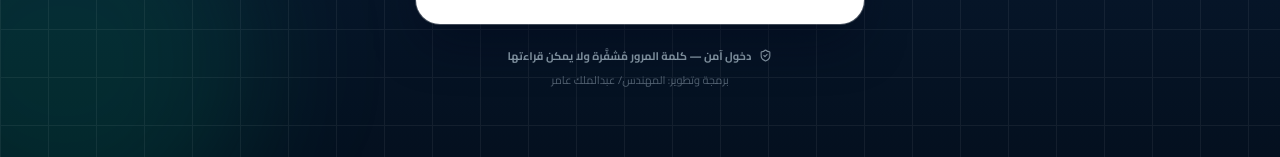
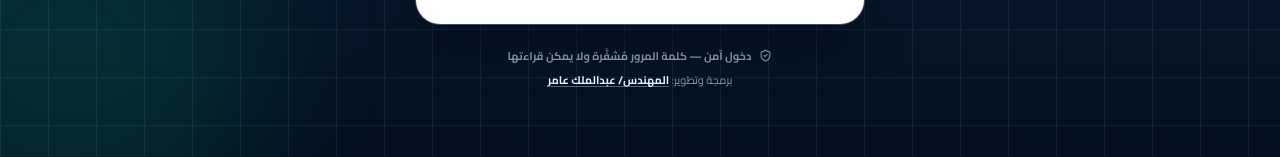
Before and after one commit to salahamer801-ops/pump-management-app, a React (Vite) app: page / in a window 1280 px wide. Shown: the part 643-800 px from the top of the page. Built offline with nearby package versions, Linux system fonts and the light colour scheme; no server answers.

Commit message:
قسم «عن النظام»: اسم المطوّر عبدالملك عامر مع رابط LinkedIn بدل اسم المسؤول، ورابط المطوّر في شاشتي الدخول وإعدادات المساهم

```diff
--- a/src/manager/ManagerApp.tsx
+++ b/src/manager/ManagerApp.tsx
@@ -160,7 +160,6 @@ export default function ManagerApp({
         {tab === "settings" && (
           <SettingsScreen
             onLogout={() => void logout()}
-            userName={userName}
             onSwitchPump={onSwitchPump}
           />
         )}
--- a/src/manager/screens/SettingsScreen.tsx
+++ b/src/manager/screens/SettingsScreen.tsx
@@ -9,8 +9,8 @@ import {
   RefreshCcw,
   Save,
   Pencil,
+  Linkedin,
   SlidersHorizontal,
-  Tractor,
   Trash2,
   Upload,
   Wifi,
@@ -29,11 +29,9 @@ const currencyLabel = (c: Currency) => (c === "YER" ? "ريال يمني" : c ==
 
 export default function SettingsScreen({
   onLogout,
-  userName,
   onSwitchPump,
 }: {
   onLogout: () => void;
-  userName: string;
   /** مفتاح المضخات: تبديل مضخة أو إنشاء أخرى — من هنا فقط، بزر صغير */
   onSwitchPump?: () => void;
 }) {
@@ -288,8 +286,18 @@ export default function SettingsScreen({
           الأساسي، اليوم الفعلي، والسجل الشخصي للمستخدم. كل التعديلات تُسجَّل في سجل تدقيق، والبيانات تُحفظ
           دائمًا (حذف ناعم فقط).
         </p>
-        <div className="flex items-center gap-2 text-[11px] text-gray-400">
-          <Tractor size={13} /> المسؤول الحالي: {userName || "المسؤول"}
+        <div className="flex flex-wrap items-center gap-x-2 gap-y-1.5 text-[11px] text-gray-500 dark:text-slate-300">
+          <span className="font-bold">برمجة وتطوير: عبدالملك عامر</span>
+          <a
+            href="https://www.linkedin.com/in/abdulmalek-saleh-amer-70057226b"
+            target="_blank"
+            rel="noopener noreferrer"
+            aria-label="صفحة المطوّر عبدالملك عامر على LinkedIn"
+            data-testid="developer-linkedin"
+            className="flex items-center gap-1.5 rounded-xl border border-sky-200 bg-sky-50 px-2.5 py-1 font-bold text-sky-700 transition hover:bg-sky-100 dark:border-sky-700 dark:bg-sky-900/30 dark:text-sky-200"
+          >
+            <Linkedin size={13} /> LinkedIn
+          </a>
         </div>
         <Button variant="ghost" className="w-full" onClick={onLogout}>
           تسجيل الخروج
--- a/src/screens/LoginScreen.tsx
+++ b/src/screens/LoginScreen.tsx
@@ -175,8 +175,18 @@ export default function LoginScreen() {
             <ShieldCheck size={13} />
             دخول آمن — كلمة المرور مُشفَّرة ولا يمكن قراءتها
           </p>
-          <p className="mt-2 text-center text-[11px] text-sky-100/35">
-            برمجة وتطوير: المهندس/ عبدالملك عامر
+          <p className="mt-2 text-center text-[11px] text-sky-100/60">
+            برمجة وتطوير:{" "}
+            <a
+              href="https://www.linkedin.com/in/abdulmalek-saleh-amer-70057226b"
+              target="_blank"
+              rel="noopener noreferrer"
+              aria-label="صفحة المطوّر عبدالملك عامر على LinkedIn"
+              data-testid="developer-linkedin"
+              className="font-bold text-sky-100 underline decoration-sky-200/40 underline-offset-2 transition hover:text-white"
+            >
+              المهندس/ عبدالملك عامر
+            </a>
           </p>
         </div>
       </main>
--- a/src/shareholder/screens/SettingsScreen.tsx
+++ b/src/shareholder/screens/SettingsScreen.tsx
@@ -154,7 +154,17 @@ export default function SettingsScreen({ onLogout }: { onLogout: () => void }) {
             )}
           </p>
           <p className="font-bold text-gray-800 dark:text-white">
-            {t("برمجة وتطوير: المهندس/ عبدالملك عامر", "Developed by: Engineer Abdulmalik Amer")}
+            {t("برمجة وتطوير: ", "Developed by: ")}
+            <a
+              href="https://www.linkedin.com/in/abdulmalek-saleh-amer-70057226b"
+              target="_blank"
+              rel="noopener noreferrer"
+              aria-label={t("صفحة المطوّر على LinkedIn", "Developer profile on LinkedIn")}
+              data-testid="developer-linkedin"
+              className="text-sky-700 underline decoration-sky-600/40 underline-offset-2 transition hover:text-sky-800 dark:text-sky-300"
+            >
+              {t("المهندس/ عبدالملك عامر", "Engineer Abdulmalik Amer")}
+            </a>
           </p>
         </div>
       </Card>
```
